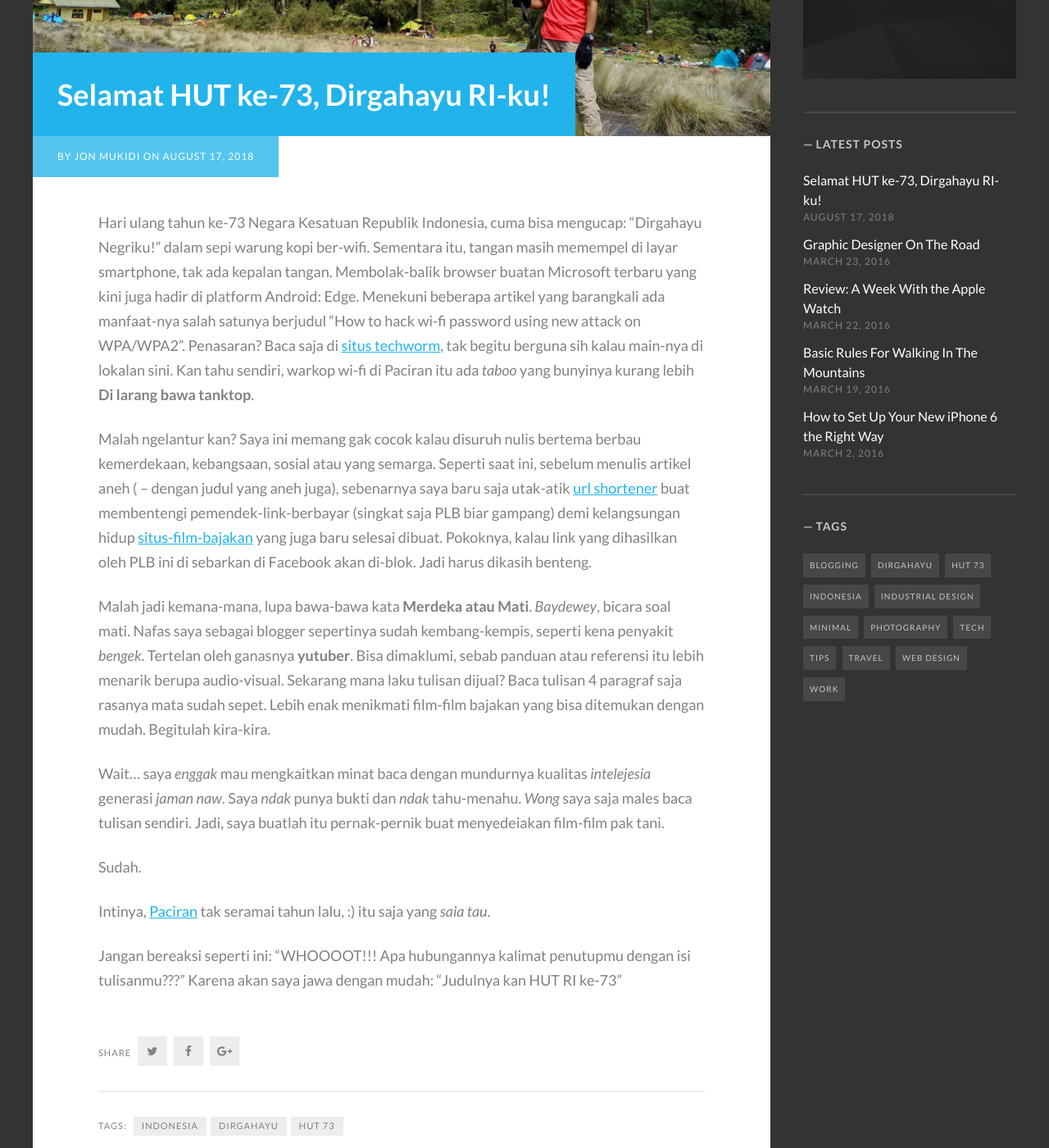
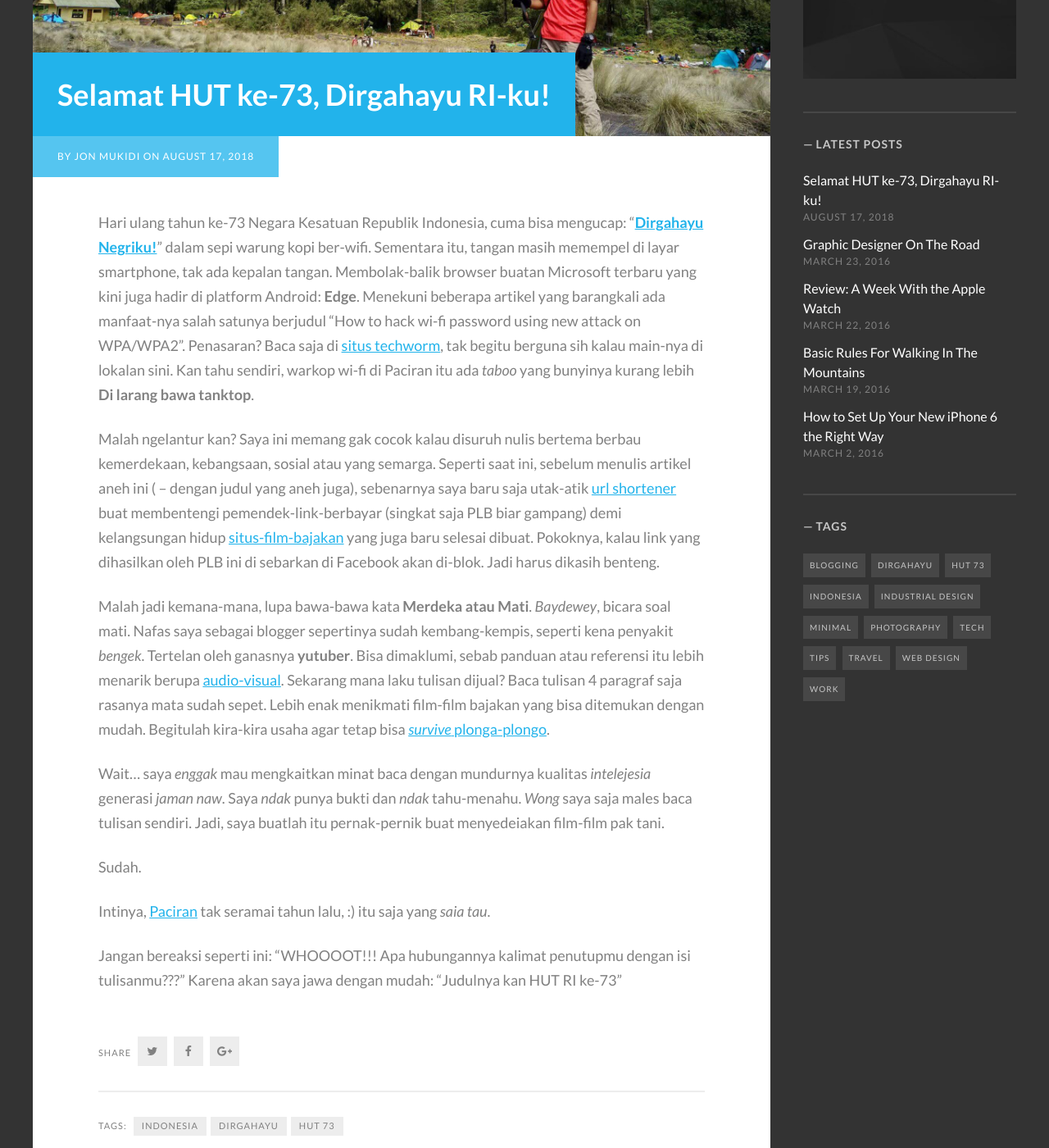
Before and after one commit to knoacc/pcr, a Jekyll site: the page built from _posts/2018-08-17-Selamat-HUT-ke-73-Indonesia-Dirgahyu-RI-ku.md, in a window 1280 px wide and 1400 px high, scrolled down 583 px. Shown: the whole window at 82% size. Built offline with Jekyll 4.4.1, drawn with Linux system fonts in a browser that asks for light colours; some web fonts are replaced; our own code applies the rules of GitHub Pages for plain Markdown files.

Commit message:
Update 2018-08-17-Selamat-HUT-ke-73-Indonesia-Dirgahyu-RI-ku.md

```diff
--- a/_posts/2018-08-17-Selamat-HUT-ke-73-Indonesia-Dirgahyu-RI-ku.md
+++ b/_posts/2018-08-17-Selamat-HUT-ke-73-Indonesia-Dirgahyu-RI-ku.md
@@ -8,11 +8,11 @@
  - dirgahayu
  - hut 73
 ---
-Hari ulang tahun ke-73 Negara Kesatuan Republik Indonesia, cuma bisa mengucap: "Dirgahayu Negriku!" dalam sepi warung kopi ber-wifi. Sementara itu, tangan masih memempel di layar smartphone, tak ada kepalan tangan. Membolak-balik browser buatan Microsoft terbaru yang kini juga hadir di platform Android: Edge. Menekuni beberapa artikel yang barangkali ada manfaat-nya salah satunya berjudul "How to hack wi-fi password using new attack on WPA/WPA2". Penasaran? Baca saja di [situs techworm](https://www.techworm.net/2018/08/wifi-password-hacking-hack-wifi-password.html), tak begitu berguna sih kalau main-nya di lokalan sini. Kan tahu sendiri, warkop wi-fi di Paciran itu ada _taboo_ yang bunyinya kurang lebih **Di larang bawa tanktop**.
+Hari ulang tahun ke-73 Negara Kesatuan Republik Indonesia, cuma bisa mengucap: "[**Dirgahayu Negriku!**](https://www.paciran.com/2018/08/17/Selamat-HUT-ke-73-Indonesia-Dirgahyu-RI-ku.html)" dalam sepi warung kopi ber-wifi. Sementara itu, tangan masih memempel di layar smartphone, tak ada kepalan tangan. Membolak-balik browser buatan Microsoft terbaru yang kini juga hadir di platform Android: **Edge**. Menekuni beberapa artikel yang barangkali ada manfaat-nya salah satunya berjudul "How to hack wi-fi password using new attack on WPA/WPA2". Penasaran? Baca saja di [situs techworm](https://www.techworm.net/2018/08/wifi-password-hacking-hack-wifi-password.html), tak begitu berguna sih kalau main-nya di lokalan sini. Kan tahu sendiri, warkop wi-fi di Paciran itu ada _taboo_ yang bunyinya kurang lebih **Di larang bawa tanktop**.
 
-Malah ngelantur kan? Saya ini memang gak cocok kalau disuruh nulis bertema berbau kemerdekaan, kebangsaan, sosial atau yang semarga. Seperti saat ini, sebelum menulis artikel aneh ( -- dengan judul yang aneh juga), sebenarnya saya baru saja utak-atik [url shortener](https://safelink.knoacc.org) buat membentengi pemendek-link-berbayar (singkat saja PLB biar gampang) demi kelangsungan hidup [situs-film-bajakan](https://streamer.knoacc.org) yang juga baru selesai dibuat. Pokoknya, kalau link yang dihasilkan oleh PLB ini di sebarkan di Facebook akan di-blok. Jadi harus dikasih benteng.
+Malah ngelantur kan? Saya ini memang gak cocok kalau disuruh nulis bertema berbau kemerdekaan, kebangsaan, sosial atau yang semarga. Seperti saat ini, sebelum menulis artikel aneh ini ( -- dengan judul yang aneh juga), sebenarnya saya baru saja utak-atik [url shortener](https://safelink.knoacc.org) buat membentengi pemendek-link-berbayar (singkat saja PLB biar gampang) demi kelangsungan hidup [situs-film-bajakan](https://streamer.knoacc.org) yang juga baru selesai dibuat. Pokoknya, kalau link yang dihasilkan oleh PLB ini di sebarkan di Facebook akan di-blok. Jadi harus dikasih benteng.
 
-Malah jadi kemana-mana, lupa bawa-bawa kata **Merdeka atau Mati**. _Baydewey_, bicara soal mati. Nafas saya sebagai blogger sepertinya sudah kembang-kempis, seperti kena penyakit _bengek_. Tertelan oleh ganasnya **yutuber**. Bisa dimaklumi, sebab panduan atau referensi itu lebih menarik berupa audio-visual. Sekarang mana laku tulisan dijual? Baca tulisan 4 paragraf saja rasanya mata sudah sepet. Lebih enak menikmati film-film bajakan yang bisa ditemukan dengan mudah. Begitulah kira-kira.
+Malah jadi kemana-mana, lupa bawa-bawa kata **Merdeka atau Mati**. _Baydewey_, bicara soal mati. Nafas saya sebagai blogger sepertinya sudah kembang-kempis, seperti kena penyakit _bengek_. Tertelan oleh ganasnya **yutuber**. Bisa dimaklumi, sebab panduan atau referensi itu lebih menarik berupa [audio-visual](https://www.paciran.com/2016/03/23/Graphic-Designer-On-The-Road.html). Sekarang mana laku tulisan dijual? Baca tulisan 4 paragraf saja rasanya mata sudah sepet. Lebih enak menikmati film-film bajakan yang bisa ditemukan dengan mudah. Begitulah kira-kira usaha agar tetap bisa [_survive_ plonga-plongo](https://www.paciran.com/2016/03/01/the-advantages-and-disadvantages-of-working-from-home.html).
 
 Wait... saya _enggak_ mau mengkaitkan minat baca dengan mundurnya kualitas _intelejesia_ generasi _jaman naw_. Saya _ndak_ punya bukti dan _ndak_ tahu-menahu. _Wong_ saya saja males baca tulisan sendiri. Jadi, saya buatlah itu pernak-pernik buat menyedeiakan film-film pak tani.
 
```
